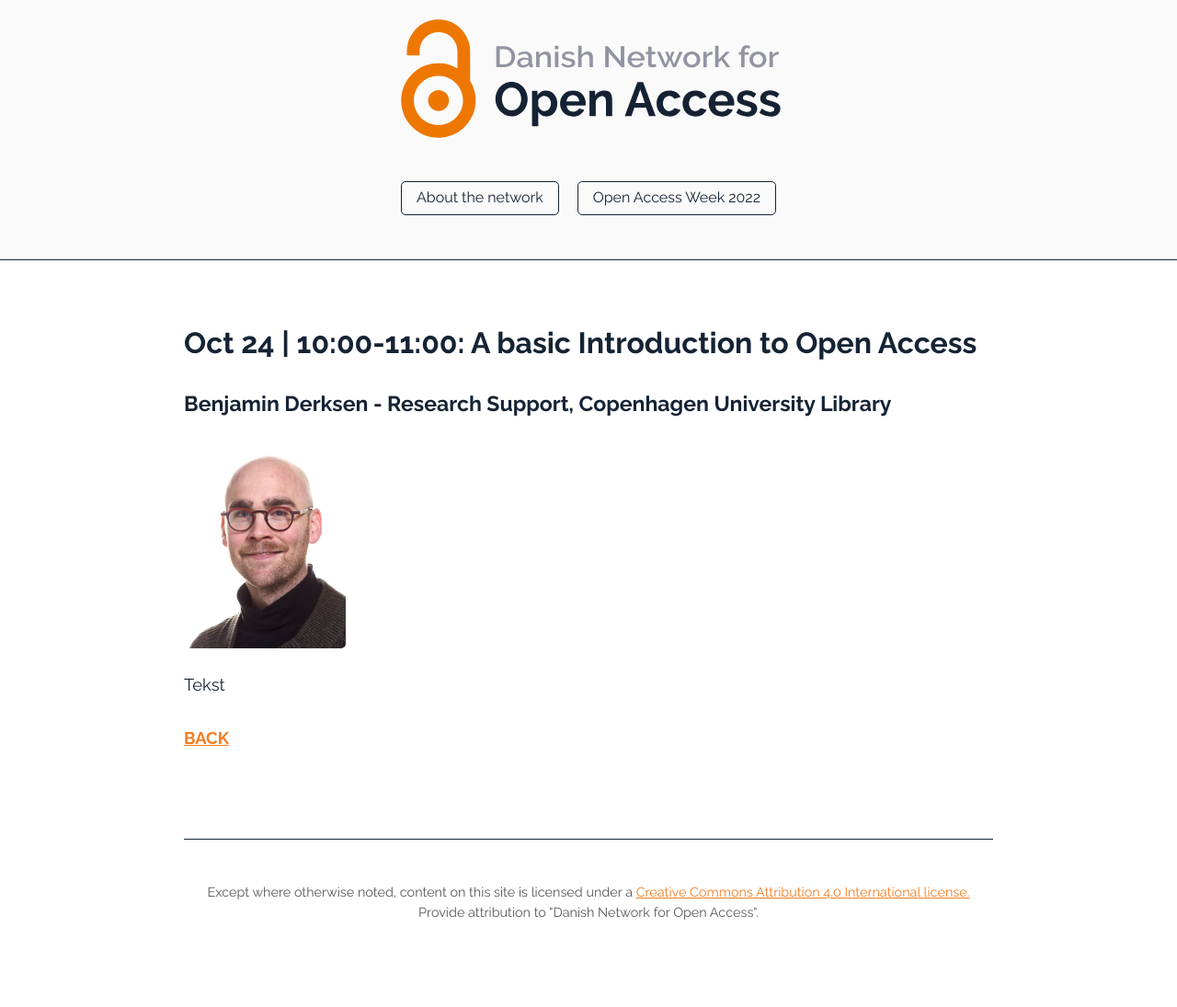
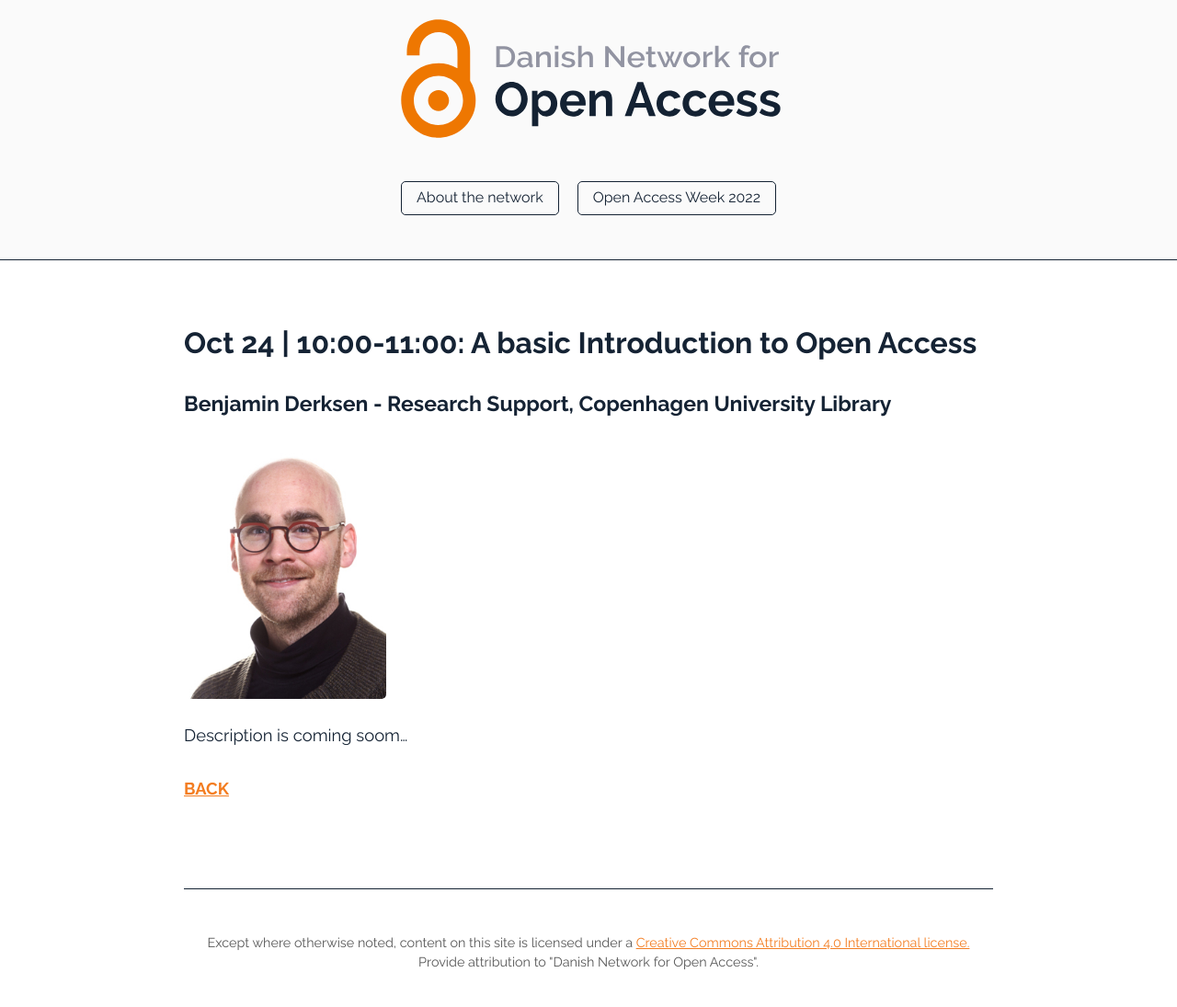
Before and after one commit to openaccess-dk/openaccess-dk.github.io, a Jekyll site: the page built from 01_monday.md, in a window 1280 px wide. Shown: the whole page at 92% size. Built offline with Jekyll 4.4.1, drawn with Linux system fonts in a browser that asks for light colours; before the commit the page ends 1041 px from its top, so only the background shows below that.

Commit message:
Update 01_monday.md

```diff
--- a/01_monday.md
+++ b/01_monday.md
@@ -8,8 +8,8 @@
 
 #### Benjamin Derksen - Research Support, Copenhagen University Library
 
-<img src="/images/bder kopier.jpg" alt="Benjamin Derksen" style="height: 20%; width:20%;"/>
+<img src="/images/bder kopier.jpg" alt="Benjamin Derksen" style="height: 25%; width:25%;"/>
 
-Tekst
+Description is coming soom...
 
 ##### [BACK](https://openaccess.dk/oaw2022#programme-of-the-danish-open-access-week-2022)
```
